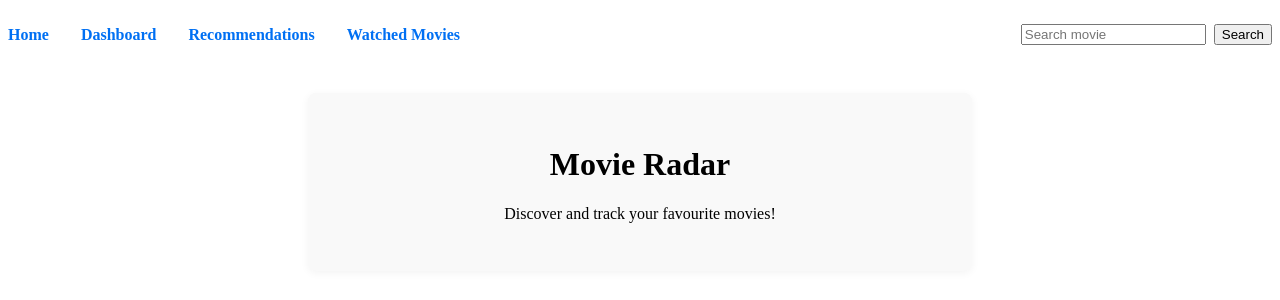
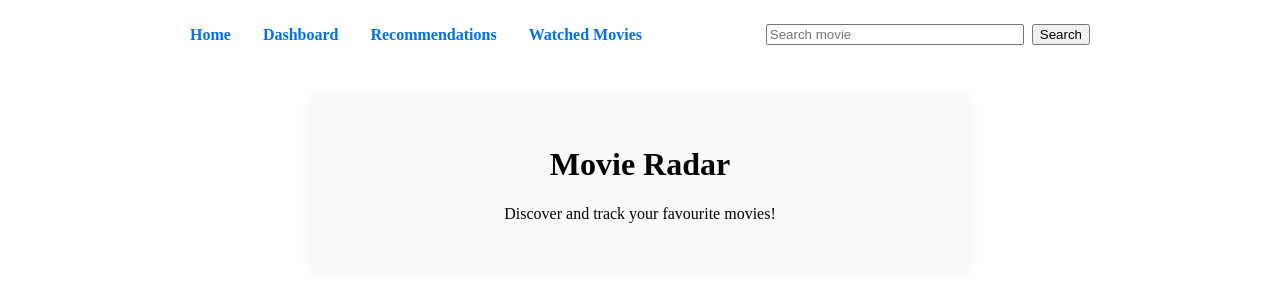
Before and after one commit to Zveaga/movie_radar, a SvelteKit app in the folder movie-radar/: page / in a window 1280 px wide. Shown: the top 300 px of the page. Built offline with nearby package versions, Linux system fonts and the light colour scheme.

Commit message:
added search bar

```diff
--- a/movie-radar/src/routes/+layout.svelte
+++ b/movie-radar/src/routes/+layout.svelte
@@ -32,6 +32,8 @@
         display: flex;
         align-items: center;
         padding: 1rem 0;
+		max-width: 900px;
+	    margin: 0 auto;
     }
     nav ul {
         list-style: none;
@@ -54,4 +56,7 @@
         display: flex;
         gap: 0.5rem;
     }
+	nav form input[type="text"] {
+   		width: 250px;
+	}
 </style>
```
